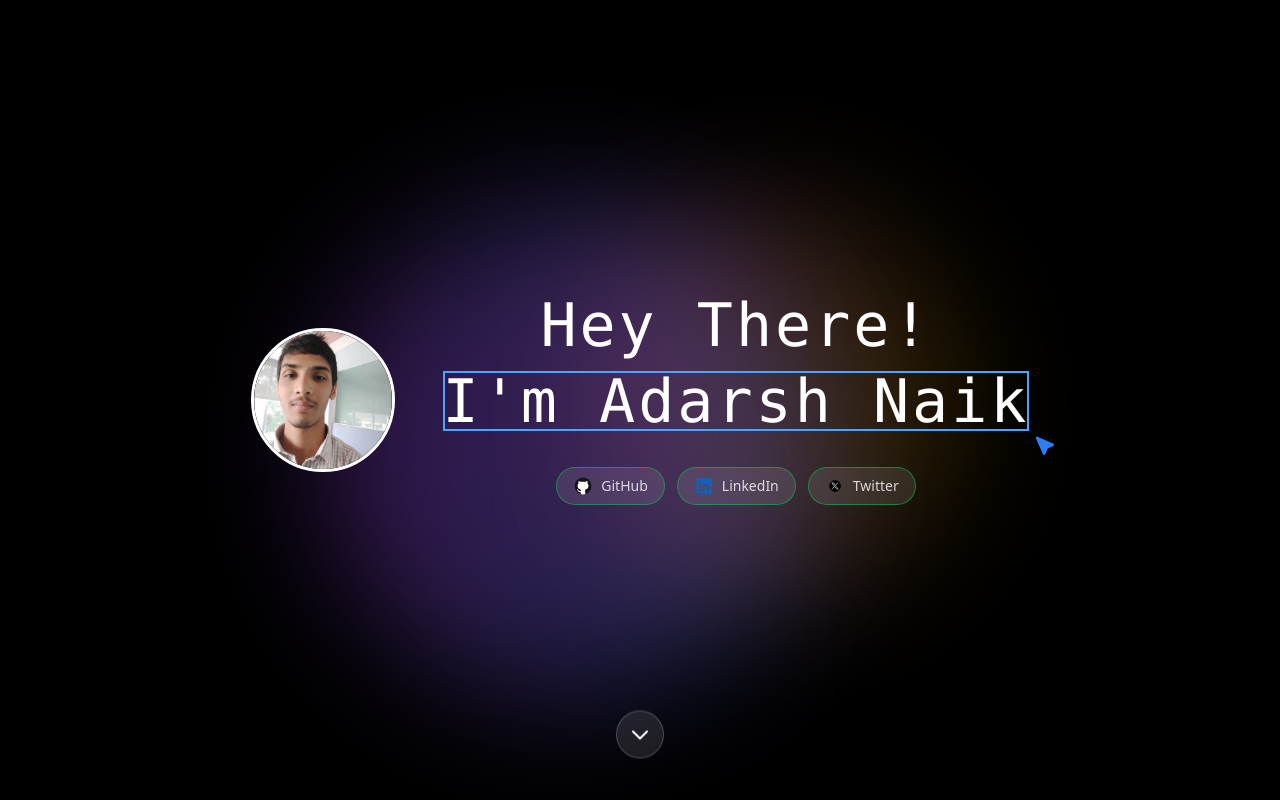
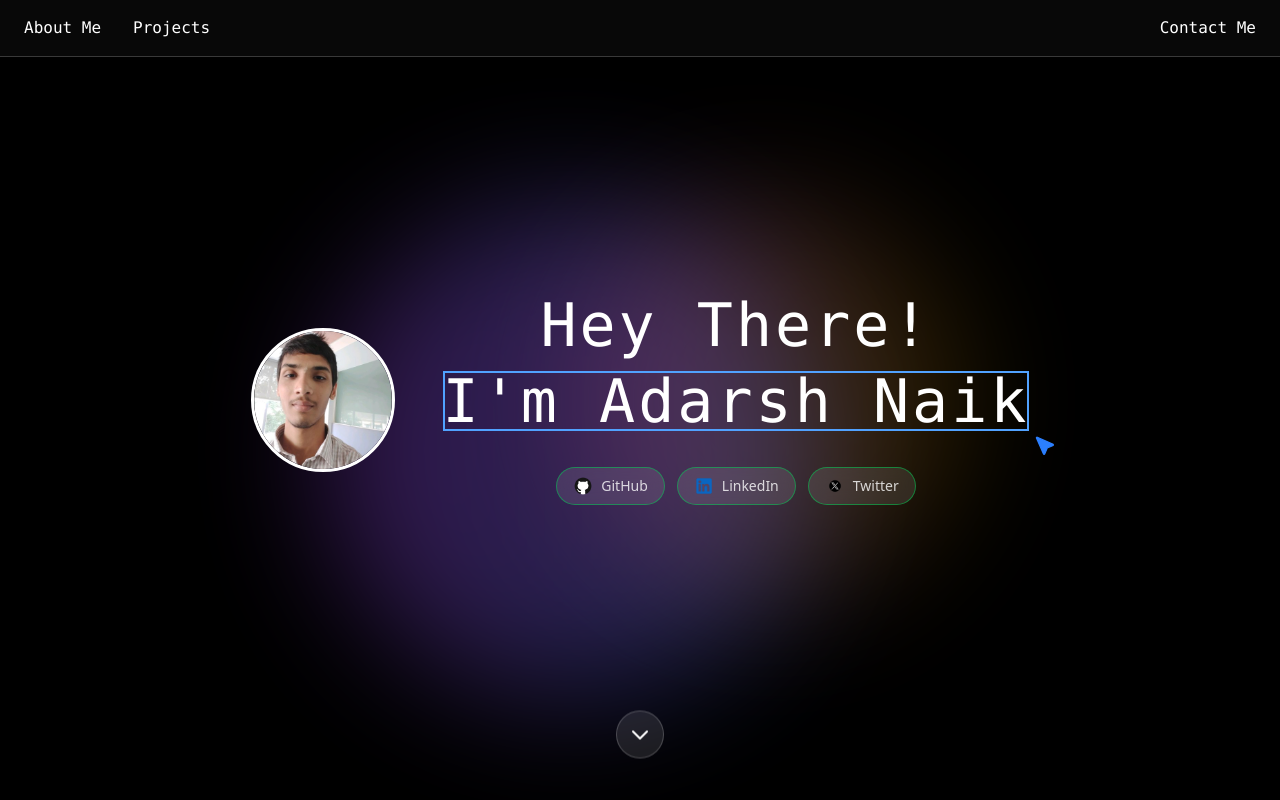
Before and after one commit to adarshnaik1/portfolio, a Next.js app: page / in a window 1280 px wide. Shown: the top 800 px of the page. Built offline with nearby package versions, Linux system fonts and the light colour scheme.

Commit message:
"Navbar added"

```diff
--- a/src/app/globals.css
+++ b/src/app/globals.css
@@ -9,12 +9,14 @@ html{
   scroll-behavior: smooth;
   overflow-x: hidden;
 
+
 }
 
 body{
   background-color: black;
   color: white;
   overflow-x: hidden;
+
 
 }
 /*This styling can be removed if it is found that this tyling causes problems*/
--- a/src/app/page.js
+++ b/src/app/page.js
@@ -4,11 +4,13 @@ import SocialBand from "@/components/ui/social_band";
 import BrandLogos from "@/components/ui/BrandLogos";
 import { PointerHighlight } from "@/components/ui/pointer-highlight";
 import { socialsData } from "@/config/socials";
+import Navbar from "@/components/ui/Navbar";
 
 export default function Home() {
 
   return (
     <>
+    <Navbar/>
     <div className="flex flex-col items-center justify-center min-h-screen overflow-hidden px-4 sm:px-6 lg:px-8">
         {/*This gives the background the glowy effect*/}
        <div className="absolute inset-0 -z-10">
--- /dev/null
+++ b/src/components/ui/Navbar.jsx
@@ -0,0 +1,37 @@
+import Link from 'next/link'
+export default function Navbar(){
+    return(
+         <nav className="fixed top-0 left-0 right-0 z-50 ">
+            <div className=" w-full px-6 py-4 bg-white/3 backdrop-blur-md border-b  border-white/20 shadow-lg">
+                <div className="flex items-center justify-between">
+                    {/* Left Section - About Me & Projects */}
+                    <div className="flex items-center space-x-8">
+                        <Link
+                            href="#about"
+                            className="text-white font-consolas hover:text-white/80 transition-colors duration-300 text-sm lg:text-base"
+                        >
+                            About Me
+                        </Link>
+                        <Link
+                            href="#projects"
+                            className="text-white font-consolas hover:text-white/80 transition-colors duration-300 text-sm lg:text-base"
+                        >
+                            Projects
+                        </Link>
+                    </div>
+
+                    {/* Right Section - Contact Me */}
+                    <div className="flex items-center">
+                        <Link
+                            href="#contact"
+                            className="text-white font-consolas hover:text-white/80 transition-colors duration-300 text-sm lg:text-base"
+                        >
+                            Contact Me
+                        </Link>
+                    </div>
+                </div>
+            </div>
+        </nav>
+
+    )
+}
```
